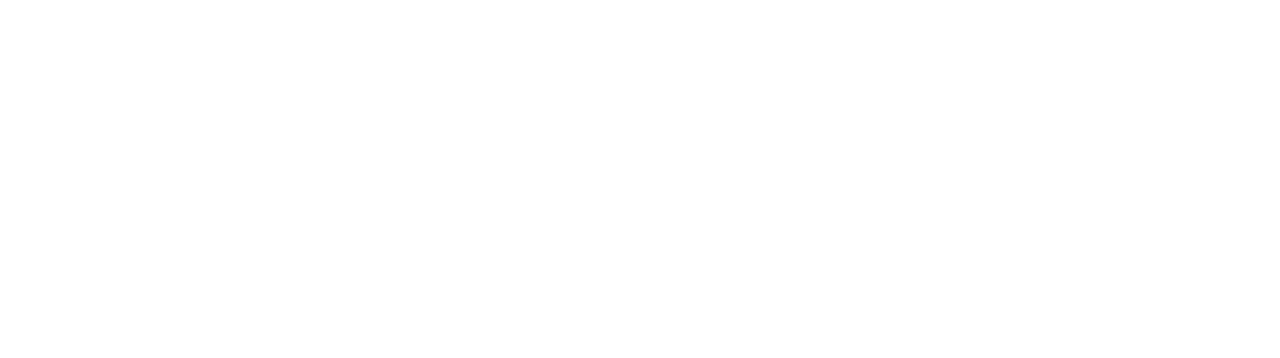
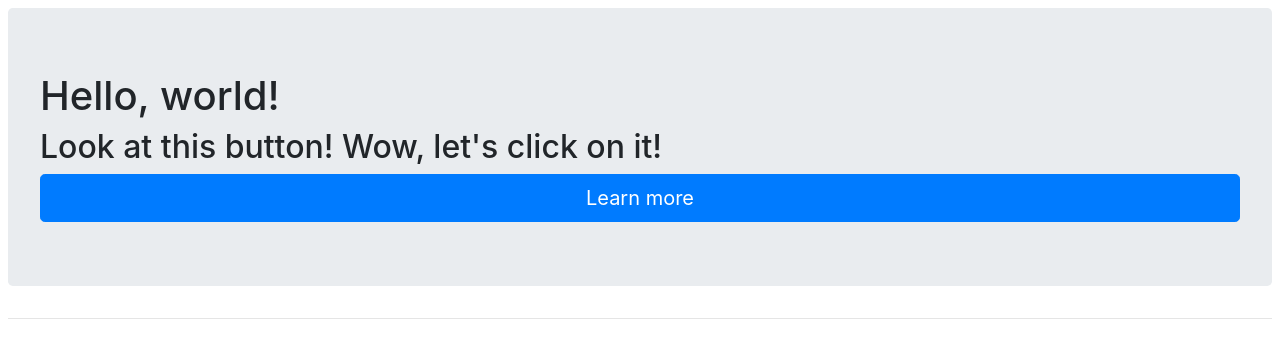
Before and after one commit to haikubandit/jQueryAndBootStrap, a plain HTML site: page bootstrap-exercises/index1.html in a window 1280 px wide. Drawn offline with nearby package versions, Linux system fonts and the light colour scheme.

Commit message:
Adding jumbotron

```diff
--- a/bootstrap-exercises/index1.html
+++ b/bootstrap-exercises/index1.html
@@ -1,3 +1,16 @@
+<!--
+
+
+
+
+
+
+
+
+
+
+ -->
+
 <!DOCTYPE html>
 <html lang="en">
 
@@ -11,7 +24,18 @@
 </head>
 
 <body>
-
+    <div class="container-fluid p-2">
+      <div class="jumbotron">
+          <div class="row d-flex justify-content-center">
+              <div class="col">
+                <h1>Hello, world!</h1>
+                <h2>Look at this button! Wow, let's click on it!</h2>
+                <a class="btn btn-primary btn-lg btn-block" href="#" role="button">Learn more</a>
+              </div>
+          </div>
+        </div>
+      <hr class="my-4">
+    </div>
   <script src="https://code.jquery.com/jquery-3.4.1.slim.min.js"
     integrity="sha384-J6qa4849blE2+poT4WnyKhv5vZF5SrPo0iEjwBvKU7imGFAV0wwj1yYfoRSJoZ+n"
     crossorigin="anonymous"></script>
```
